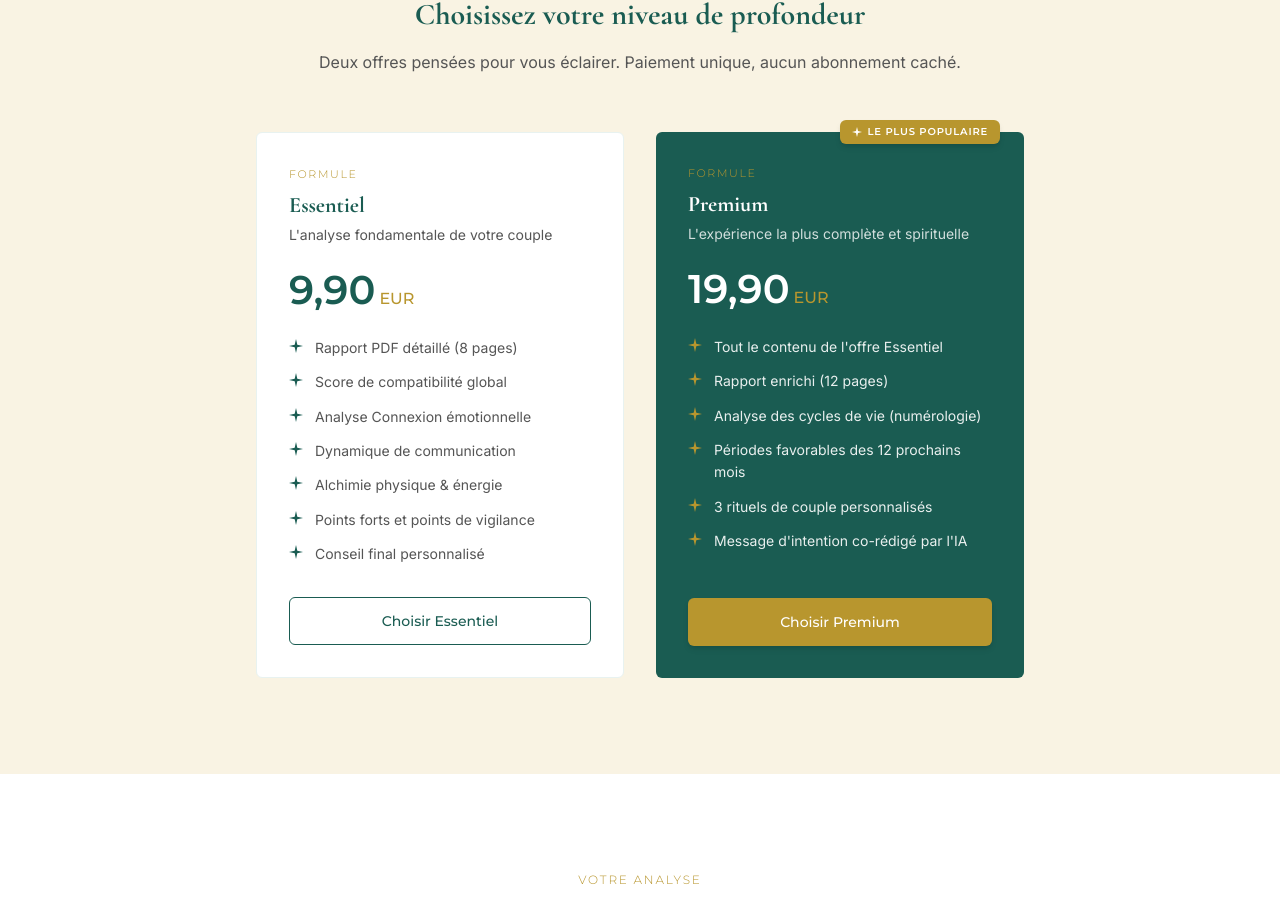
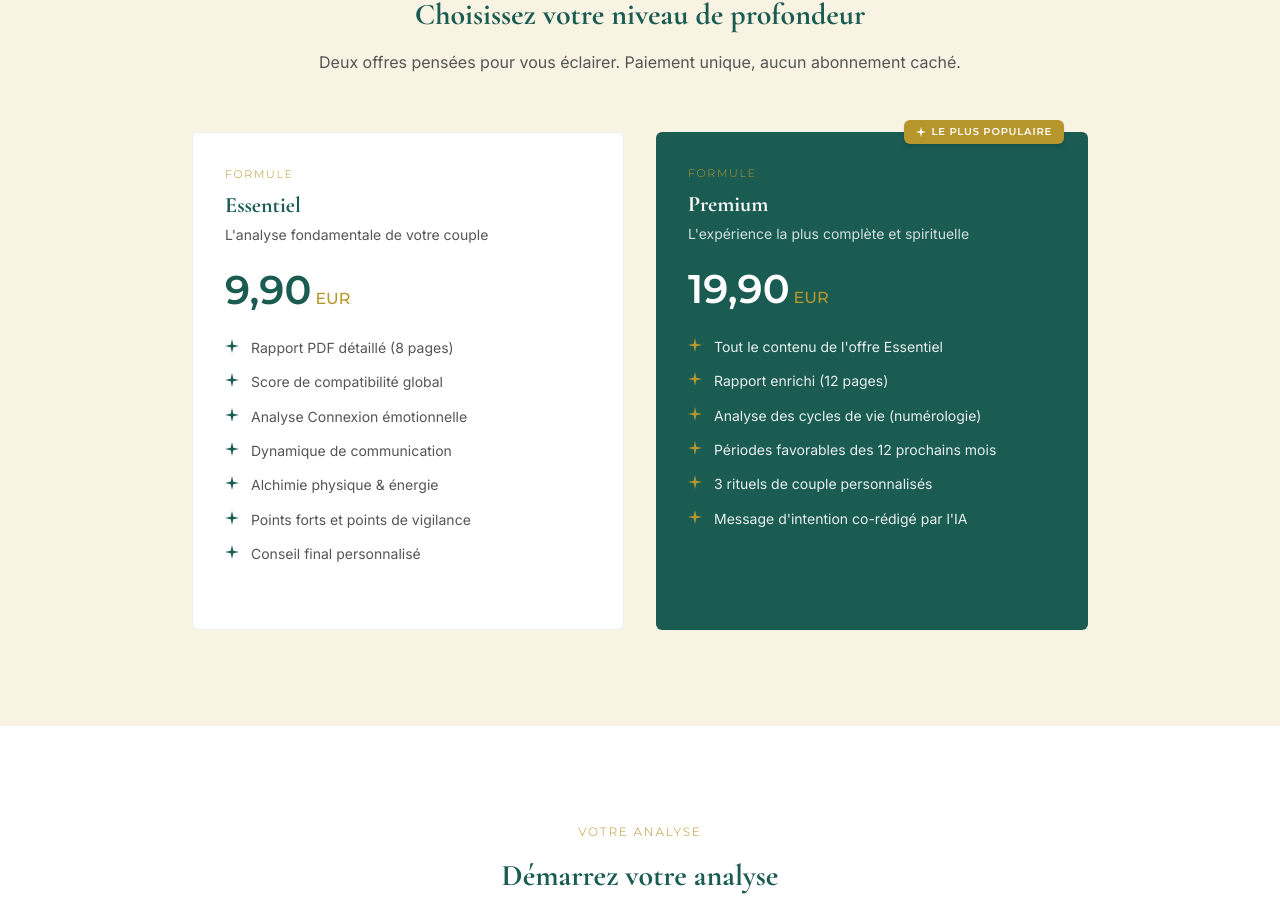
Before and after one commit to judilegend/duovrai-frontend, a React (Vite) app: page / in a window 1280 px wide. Shown: the part 2260-3169 px from the top of the page. Built offline with nearby package versions, Linux system fonts and the light colour scheme.

Commit message:
feat: implement landing page, user input validation form, and routing infrastructure

```diff
--- a/src/components/Pricing.tsx
+++ b/src/components/Pricing.tsx
@@ -1,5 +1,6 @@
 import { motion } from "framer-motion"
 import { Button } from "./ui/button"
+import { useNavigate } from "react-router-dom"
 
 const essentialFeatures = [
   "Rapport PDF détaillé (8 pages)",
@@ -29,6 +30,12 @@ function StarBullet({ color = "#1A5C52" }: { color?: string }) {
 }
 
 export function Pricing() {
+  const navigate = useNavigate();
+
+  // const handleSelectPlan = (plan: 'essentiel' | 'premium') => {
+  //   navigate('/checkout', { state: { plan } });
+  // };
+
   return (
     <section id="pricing" className="py-20 sm:py-24 bg-[#F9F3E3]">
       <div className="container mx-auto px-4 sm:px-6">
@@ -64,7 +71,7 @@ export function Pricing() {
         </div>
 
         {/* Pricing Cards */}
-        <div className="grid sm:grid-cols-2 gap-6 sm:gap-8 max-w-3xl mx-auto">
+        <div className="grid sm:grid-cols-2 gap-6 sm:gap-8 max-w-4xl mx-auto">
 
           {/* ── Essentiel ── */}
           <motion.div
@@ -100,13 +107,7 @@ export function Pricing() {
               ))}
             </ul>
 
-            <Button
-              variant="outline"
-              size="lg"
-              className="duovrai-btn w-full border-[#1A5C52] text-[#1A5C52] hover:bg-[#1A5C52] hover:text-white h-12 text-[14px]"
-            >
-              Choisir Essentiel
-            </Button>
+
           </motion.div>
 
           {/* ── Premium ── */}
@@ -163,13 +164,6 @@ export function Pricing() {
                 </li>
               ))}
             </ul>
-
-            <Button
-              size="lg"
-              className="duovrai-btn w-full bg-[#B8962E] text-white hover:bg-[#B8962E]/90 h-12 text-[14px] shadow-md"
-            >
-              Choisir Premium
-            </Button>
           </motion.div>
 
         </div>
```
